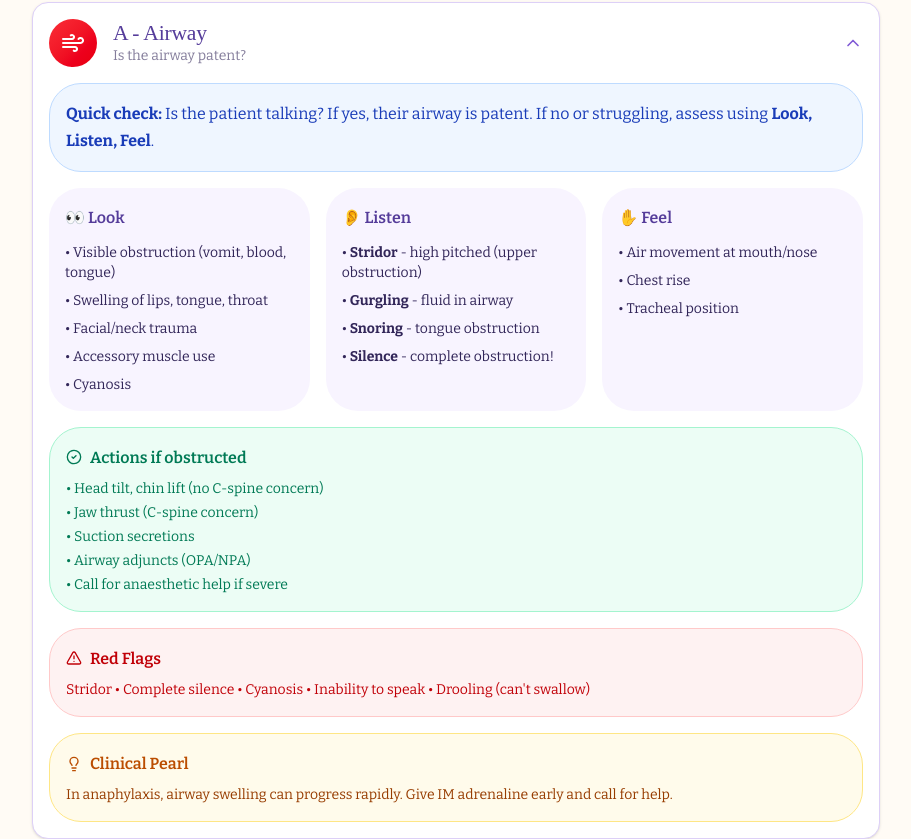
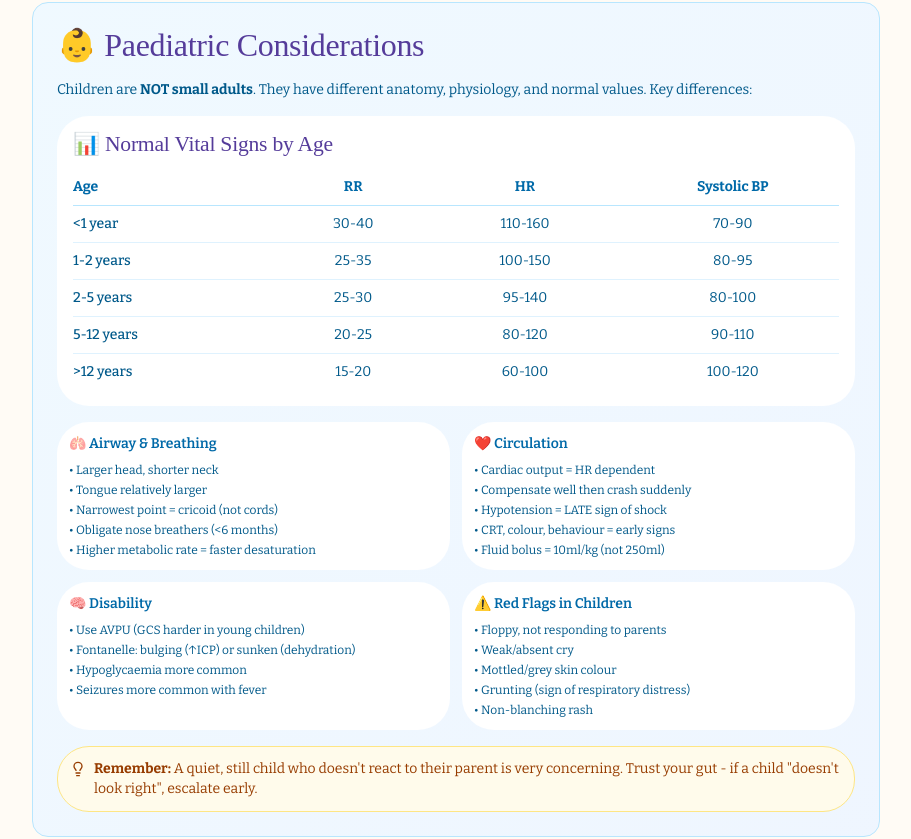
Before and after one commit to laurencaitlinemmerson-tech/revision-foundations-saas, a Next.js app: page /hub/resources/ae-assessment in a window 1280 px wide. Shown: the part 1016-1855 px from the top of the page, without its empty margins (184-1095 px from the left). Built offline with nearby package versions, Linux system fonts and the light colour scheme; no server answers; a web font is replaced by a local one.

Commit message:
Add paediatric considerations section with vital signs table, key differences, and PEWS to checklist

```diff
--- a/src/app/hub/resources/ae-assessment/page.tsx
+++ b/src/app/hub/resources/ae-assessment/page.tsx
@@ -178,6 +178,113 @@ export default function AEAssessmentPage() {
                 <p className="text-sm text-[var(--plum-dark)]/70">Situation, Background, Assessment, Recommendation</p>
               </div>
             </div>
+          </div>
+        </div>
+
+        {/* Paediatric Considerations */}
+        <div className="bg-gradient-to-br from-sky-50 to-blue-50 rounded-2xl p-6 border border-sky-200 mb-8">
+          <h2 className="text-lg font-semibold text-sky-800 mb-4 flex items-center gap-2">
+            👶 Paediatric Considerations
+          </h2>
+          <p className="text-sky-800 mb-4 text-sm">
+            Children are <strong>NOT small adults</strong>. They have different anatomy, physiology, and normal values. Key differences:
+          </p>
+
+          {/* Normal Values Table */}
+          <div className="bg-white rounded-xl p-4 mb-4 overflow-x-auto">
+            <h3 className="font-semibold text-sky-700 mb-3 text-sm">📊 Normal Vital Signs by Age</h3>
+            <table className="w-full text-xs sm:text-sm">
+              <thead>
+                <tr className="border-b border-sky-200">
+                  <th className="text-left py-2 pr-2 text-sky-700">Age</th>
+                  <th className="text-center py-2 px-2 text-sky-700">RR</th>
+                  <th className="text-center py-2 px-2 text-sky-700">HR</th>
+                  <th className="text-center py-2 pl-2 text-sky-700">Systolic BP</th>
+                </tr>
+              </thead>
+              <tbody className="text-sky-800">
+                <tr className="border-b border-sky-100">
+                  <td className="py-2 pr-2 font-medium">&lt;1 year</td>
+                  <td className="text-center py-2 px-2">30-40</td>
+                  <td className="text-center py-2 px-2">110-160</td>
+                  <td className="text-center py-2 pl-2">70-90</td>
+                </tr>
+                <tr className="border-b border-sky-100">
+                  <td className="py-2 pr-2 font-medium">1-2 years</td>
+                  <td className="text-center py-2 px-2">25-35</td>
+                  <td className="text-center py-2 px-2">100-150</td>
+                  <td className="text-center py-2 pl-2">80-95</td>
+                </tr>
+                <tr className="border-b border-sky-100">
+                  <td className="py-2 pr-2 font-medium">2-5 years</td>
+                  <td className="text-center py-2 px-2">25-30</td>
+                  <td className="text-center py-2 px-2">95-140</td>
+                  <td className="text-center py-2 pl-2">80-100</td>
+                </tr>
+                <tr className="border-b border-sky-100">
+                  <td className="py-2 pr-2 font-medium">5-12 years</td>
+                  <td className="text-center py-2 px-2">20-25</td>
+                  <td className="text-center py-2 px-2">80-120</td>
+                  <td className="text-center py-2 pl-2">90-110</td>
+                </tr>
+                <tr>
+                  <td className="py-2 pr-2 font-medium">&gt;12 years</td>
+                  <td className="text-center py-2 px-2">15-20</td>
+                  <td className="text-center py-2 px-2">60-100</td>
+                  <td className="text-center py-2 pl-2">100-120</td>
+                </tr>
+              </tbody>
+            </table>
+          </div>
+
+          {/* Key Paediatric Differences */}
+          <div className="grid sm:grid-cols-2 gap-3">
+            <div className="bg-white rounded-xl p-3">
+              <h4 className="font-semibold text-sky-700 text-sm mb-2">🫁 Airway & Breathing</h4>
+              <ul className="text-xs text-sky-800 space-y-1">
+                <li>• Larger head, shorter neck</li>
+                <li>• Tongue relatively larger</li>
+                <li>• Narrowest point = cricoid (not cords)</li>
+                <li>• Obligate nose breathers (&lt;6 months)</li>
+                <li>• Higher metabolic rate = faster desaturation</li>
+              </ul>
+            </div>
+            <div className="bg-white rounded-xl p-3">
+              <h4 className="font-semibold text-sky-700 text-sm mb-2">❤️ Circulation</h4>
+              <ul className="text-xs text-sky-800 space-y-1">
+                <li>• Cardiac output = HR dependent</li>
+                <li>• Compensate well then crash suddenly</li>
+                <li>• Hypotension = LATE sign of shock</li>
+                <li>• CRT, colour, behaviour = early signs</li>
+                <li>• Fluid bolus = 10ml/kg (not 250ml)</li>
+              </ul>
+            </div>
+            <div className="bg-white rounded-xl p-3">
+              <h4 className="font-semibold text-sky-700 text-sm mb-2">🧠 Disability</h4>
+              <ul className="text-xs text-sky-800 space-y-1">
+                <li>• Use AVPU (GCS harder in young children)</li>
+                <li>• Fontanelle: bulging (↑ICP) or sunken (dehydration)</li>
+                <li>• Hypoglycaemia more common</li>
+                <li>• Seizures more common with fever</li>
+              </ul>
+            </div>
+            <div className="bg-white rounded-xl p-3">
+              <h4 className="font-semibold text-sky-700 text-sm mb-2">⚠️ Red Flags in Children</h4>
+              <ul className="text-xs text-sky-800 space-y-1">
+                <li>• Floppy, not responding to parents</li>
+                <li>• Weak/absent cry</li>
+                <li>• Mottled/grey skin colour</li>
+                <li>• Grunting (sign of respiratory distress)</li>
+                <li>• Non-blanching rash</li>
+              </ul>
+            </div>
+          </div>
+
+          <div className="mt-4 bg-amber-50 rounded-xl p-3 border border-amber-200">
+            <p className="text-amber-800 text-sm flex items-start gap-2">
+              <Lightbulb className="w-4 h-4 mt-0.5 flex-shrink-0" />
+              <span><strong>Remember:</strong> A quiet, still child who doesn&apos;t react to their parent is very concerning. Trust your gut - if a child &quot;doesn&apos;t look right&quot;, escalate early.</span>
+            </p>
           </div>
         </div>
 
@@ -640,7 +747,7 @@ export default function AEAssessmentPage() {
           <div className="space-y-3">
             {[
               'Reassess from A after any intervention',
-              'Calculate NEWS2 score',
+              'Calculate NEWS2 score (adults) or PEWS (paediatrics)',
               'Escalate concerns using SBAR',
               'Document findings and actions',
               'Increase monitoring frequency if unwell',
```
